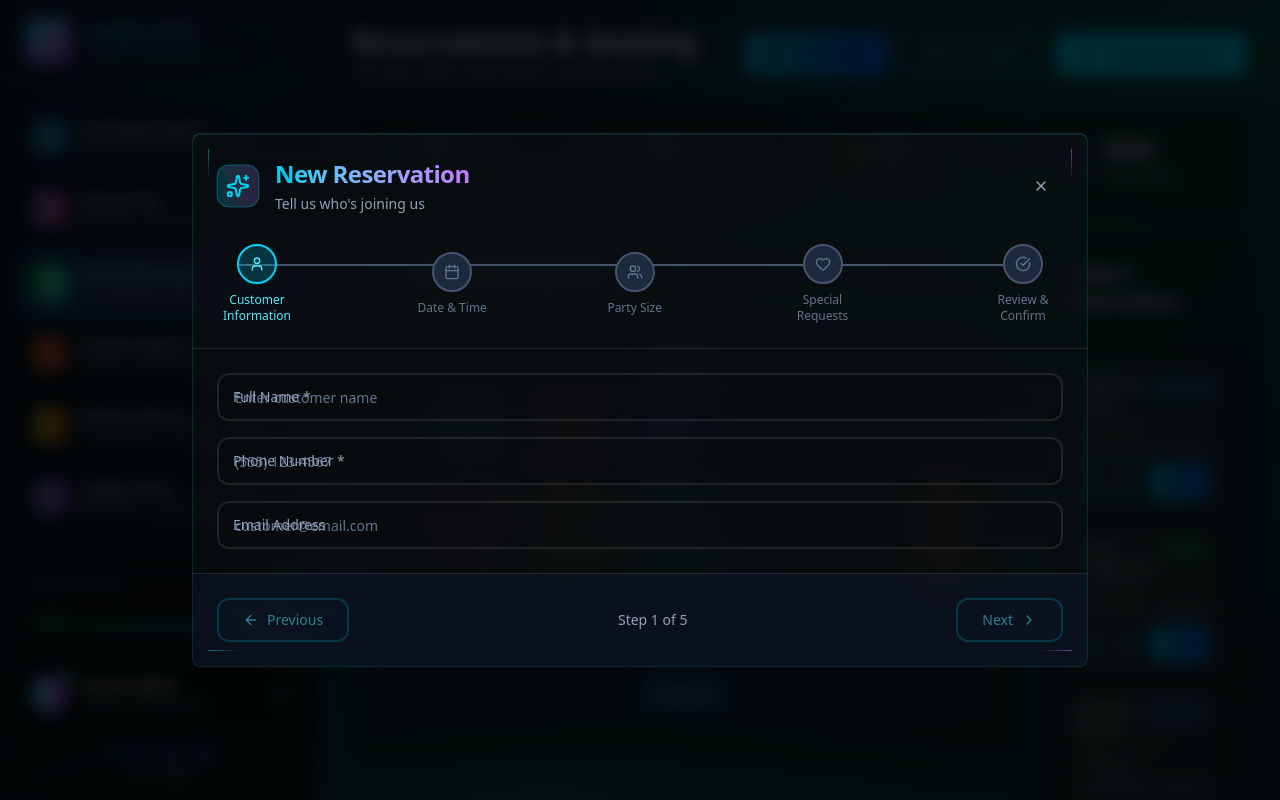
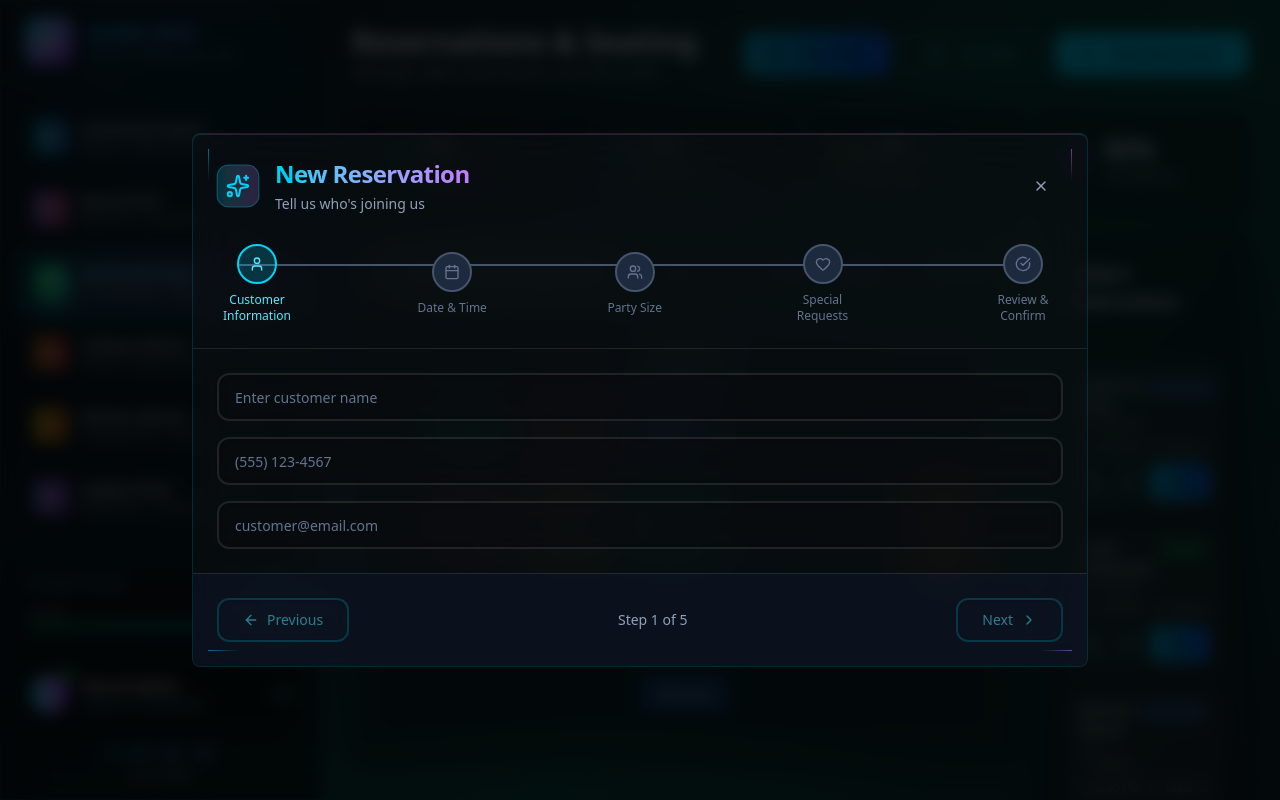
Before and after one commit to sramani-cf/restaurant-Dashboard-Frontend-Development-Plan-3.0, a Next.js app: page /reservations in a window 1280 px wide. Both pictures are taken after a click on the button "New Reservation". Shown: the top 800 px of the page. Built offline with nearby package versions, Linux system fonts and the light colour scheme.

Commit message:
reservation page inside a new reservation button

```diff
--- a/src/components/reservations/new-reservation-modal.jsx
+++ b/src/components/reservations/new-reservation-modal.jsx
@@ -46,6 +46,16 @@ const NewReservationModal = ({ isOpen, onClose, onSuccess }) => {
     },
     tablePreference: 'auto'
   })
+
+  // Focus first input when modal opens
+  useEffect(() => {
+    if (isOpen && currentStep === 0) {
+      const firstInput = document.querySelector('input[type="text"]')
+      if (firstInput) {
+        setTimeout(() => firstInput.focus(), 100)
+      }
+    }
+  }, [isOpen, currentStep])
 
   const steps = [
     {
@@ -428,7 +438,7 @@ const NewReservationModal = ({ isOpen, onClose, onSuccess }) => {
               <Button
                 onClick={nextStep}
                 disabled={!canProceed()}
-                variant={canProceed() ? "neon" : "outline"}
+                variant={canProceed() ? "default" : "outline"}
                 className="flex items-center gap-2"
               >
                 Next
--- a/src/components/ui/input.jsx
+++ b/src/components/ui/input.jsx
@@ -2,26 +2,29 @@ import * as React from "react"
 import { cn } from "@/lib/utils"
 import { motion } from "framer-motion"
 
-const Input = React.forwardRef(({ className, type, error, label, ...props }, ref) => {
+const Input = React.forwardRef(({ className, type, error, label, placeholder, ...props }, ref) => {
   const [focused, setFocused] = React.useState(false)
-  const [hasValue, setHasValue] = React.useState(props.value || props.defaultValue || false)
+  const [hasValue, setHasValue] = React.useState(Boolean(props.value || props.defaultValue))
 
   React.useEffect(() => {
-    setHasValue(props.value || false)
+    setHasValue(Boolean(props.value))
   }, [props.value])
+
+  const showFloatingLabel = focused || hasValue
 
   return (
     <div className="relative w-full">
       {label && (
         <motion.label
           className={cn(
-            "absolute text-sm transition-all duration-200 pointer-events-none z-10",
-            focused || hasValue
-              ? "top-0 left-3 -translate-y-1/2 text-xs bg-slate-900 px-2 text-cyan-400"
-              : "top-1/2 left-4 -translate-y-1/2 text-slate-400"
+            "absolute text-sm transition-all duration-200 pointer-events-none z-10 bg-slate-900 rounded px-1",
+            showFloatingLabel
+              ? "top-0 left-3 -translate-y-1/2 text-xs text-cyan-400 opacity-100"
+              : "top-1/2 left-4 -translate-y-1/2 text-slate-400 bg-transparent opacity-0"
           )}
           animate={{
-            scale: focused || hasValue ? 0.9 : 1,
+            scale: showFloatingLabel ? 0.9 : 1,
+            opacity: showFloatingLabel ? 1 : 0,
           }}
           transition={{ duration: 0.2 }}
         >
@@ -31,10 +34,11 @@ const Input = React.forwardRef(({ className, type, error, label, ...props }, ref
 
       <motion.input
         type={type}
+        placeholder={!showFloatingLabel ? placeholder || label : ''}
         className={cn(
           "flex h-12 w-full rounded-xl border-2 border-white/10 bg-black/20 backdrop-blur-sm px-4 py-2 text-sm text-white transition-all duration-200 file:border-0 file:bg-transparent file:text-sm file:font-medium placeholder:text-slate-500 focus-visible:outline-none focus-visible:border-cyan-400/50 focus-visible:ring-2 focus-visible:ring-cyan-400/20 disabled:cursor-not-allowed disabled:opacity-50",
           error && "border-red-500/50 focus-visible:border-red-400/50 focus-visible:ring-red-400/20",
-          label && (focused || hasValue) && "pt-4",
+          showFloatingLabel && "pt-4 pb-2",
           className
         )}
         ref={ref}
@@ -44,8 +48,12 @@ const Input = React.forwardRef(({ className, type, error, label, ...props }, ref
         }}
         onBlur={(e) => {
           setFocused(false)
-          setHasValue(e.target.value !== '')
+          setHasValue(Boolean(e.target.value))
           props.onBlur?.(e)
+        }}
+        onChange={(e) => {
+          setHasValue(Boolean(e.target.value))
+          props.onChange?.(e)
         }}
         whileFocus={{ scale: 1.01 }}
         {...props}
--- a/src/components/ui/select.jsx
+++ b/src/components/ui/select.jsx
@@ -42,19 +42,21 @@ const Select = React.forwardRef(({
   }
 
   const hasValue = selectedValue !== ''
+  const showFloatingLabel = isOpen || hasValue
 
   return (
     <div className="relative w-full" ref={selectRef}>
       {label && (
         <motion.label
           className={cn(
-            "absolute text-sm transition-all duration-200 pointer-events-none z-20",
-            isOpen || hasValue
-              ? "top-0 left-3 -translate-y-1/2 text-xs bg-slate-900 px-2 text-cyan-400"
-              : "top-1/2 left-4 -translate-y-1/2 text-slate-400"
+            "absolute text-sm transition-all duration-200 pointer-events-none z-20 bg-slate-900 rounded px-1",
+            showFloatingLabel
+              ? "top-0 left-3 -translate-y-1/2 text-xs text-cyan-400 opacity-100"
+              : "top-1/2 left-4 -translate-y-1/2 text-slate-400 bg-transparent opacity-0"
           )}
           animate={{
-            scale: isOpen || hasValue ? 0.9 : 1,
+            scale: showFloatingLabel ? 0.9 : 1,
+            opacity: showFloatingLabel ? 1 : 0,
           }}
           transition={{ duration: 0.2 }}
         >
@@ -69,7 +71,7 @@ const Select = React.forwardRef(({
           "flex h-12 w-full items-center justify-between rounded-xl border-2 border-white/10 bg-black/20 backdrop-blur-sm px-4 py-2 text-sm text-white transition-all duration-200 focus-visible:outline-none focus-visible:border-cyan-400/50 focus-visible:ring-2 focus-visible:ring-cyan-400/20 disabled:cursor-not-allowed disabled:opacity-50",
           error && "border-red-500/50 focus-visible:border-red-400/50 focus-visible:ring-red-400/20",
           isOpen && "border-cyan-400/50 ring-2 ring-cyan-400/20",
-          label && (isOpen || hasValue) && "pt-4",
+          showFloatingLabel && "pt-4 pb-2",
           className
         )}
         onClick={() => !disabled && setIsOpen(!isOpen)}
--- a/src/components/ui/textarea.jsx
+++ b/src/components/ui/textarea.jsx
@@ -2,26 +2,29 @@ import * as React from "react"
 import { cn } from "@/lib/utils"
 import { motion } from "framer-motion"
 
-const Textarea = React.forwardRef(({ className, error, label, ...props }, ref) => {
+const Textarea = React.forwardRef(({ className, error, label, placeholder, ...props }, ref) => {
   const [focused, setFocused] = React.useState(false)
-  const [hasValue, setHasValue] = React.useState(props.value || props.defaultValue || false)
+  const [hasValue, setHasValue] = React.useState(Boolean(props.value || props.defaultValue))
 
   React.useEffect(() => {
-    setHasValue(props.value || false)
+    setHasValue(Boolean(props.value))
   }, [props.value])
+
+  const showFloatingLabel = focused || hasValue
 
   return (
     <div className="relative w-full">
       {label && (
         <motion.label
           className={cn(
-            "absolute text-sm transition-all duration-200 pointer-events-none z-10",
-            focused || hasValue
-              ? "top-0 left-3 -translate-y-1/2 text-xs bg-slate-900 px-2 text-cyan-400"
-              : "top-6 left-4 -translate-y-1/2 text-slate-400"
+            "absolute text-sm transition-all duration-200 pointer-events-none z-10 bg-slate-900 rounded px-1",
+            showFloatingLabel
+              ? "top-0 left-3 -translate-y-1/2 text-xs text-cyan-400 opacity-100"
+              : "top-6 left-4 -translate-y-1/2 text-slate-400 bg-transparent opacity-0"
           )}
           animate={{
-            scale: focused || hasValue ? 0.9 : 1,
+            scale: showFloatingLabel ? 0.9 : 1,
+            opacity: showFloatingLabel ? 1 : 0,
           }}
           transition={{ duration: 0.2 }}
         >
@@ -30,10 +33,11 @@ const Textarea = React.forwardRef(({ className, error, label, ...props }, ref) =
       )}
 
       <motion.textarea
+        placeholder={!showFloatingLabel ? placeholder || label : ''}
         className={cn(
           "flex min-h-[80px] w-full rounded-xl border-2 border-white/10 bg-black/20 backdrop-blur-sm px-4 py-3 text-sm text-white transition-all duration-200 placeholder:text-slate-500 focus-visible:outline-none focus-visible:border-cyan-400/50 focus-visible:ring-2 focus-visible:ring-cyan-400/20 disabled:cursor-not-allowed disabled:opacity-50 resize-none",
           error && "border-red-500/50 focus-visible:border-red-400/50 focus-visible:ring-red-400/20",
-          label && (focused || hasValue) && "pt-6",
+          showFloatingLabel && "pt-6 pb-3",
           className
         )}
         ref={ref}
@@ -43,8 +47,12 @@ const Textarea = React.forwardRef(({ className, error, label, ...props }, ref) =
         }}
         onBlur={(e) => {
           setFocused(false)
-          setHasValue(e.target.value !== '')
+          setHasValue(Boolean(e.target.value))
           props.onBlur?.(e)
+        }}
+        onChange={(e) => {
+          setHasValue(Boolean(e.target.value))
+          props.onChange?.(e)
         }}
         whileFocus={{ scale: 1.01 }}
         {...props}
```
